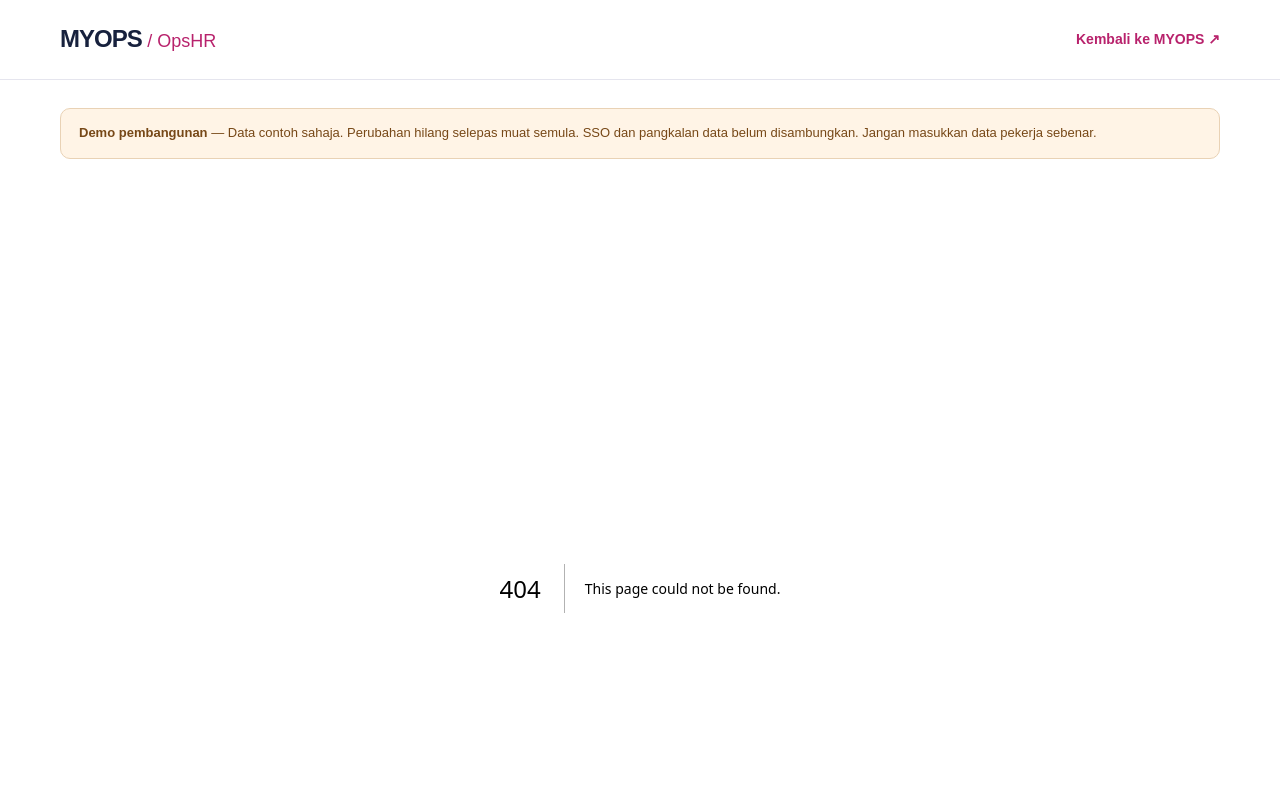
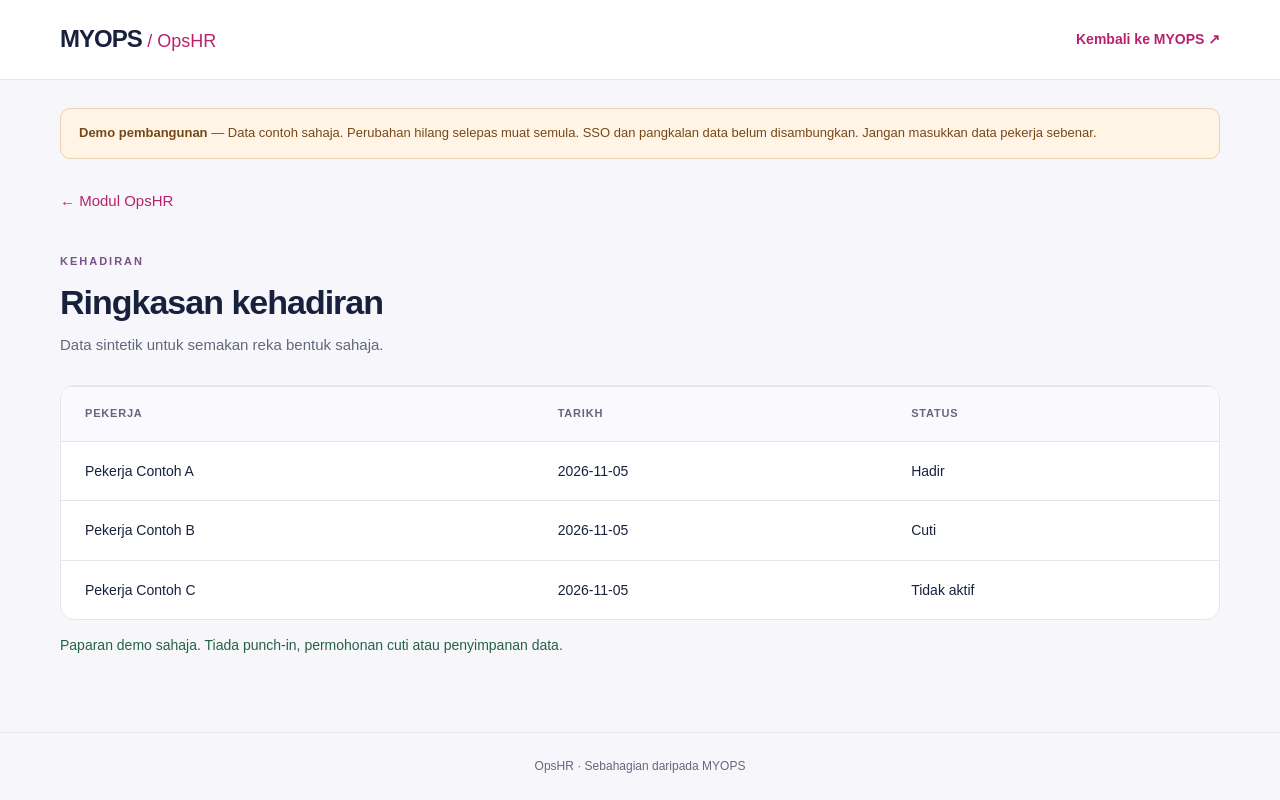
Before and after one commit to niz262025-hub/OPSHR, a Next.js app: page /attendance in a window 1280 px wide. Before the commit this address had no page. Shown: the top 800 px of the page. Built offline with nearby package versions, Linux system fonts and the light colour scheme.

Commit message:
feat(opshr): add synthetic attendance overview page

```diff
--- /dev/null
+++ b/app/attendance/page.tsx
@@ -0,0 +1,43 @@
+import Link from "next/link";
+import { sampleEmployees } from "../../lib/employees";
+
+const demoAttendance = [
+  { employeeId: "demo-1", date: "2026-11-05", status: "Hadir" },
+  { employeeId: "demo-2", date: "2026-11-05", status: "Cuti" },
+  { employeeId: "demo-3", date: "2026-11-05", status: "Tidak aktif" },
+];
+
+export default function AttendancePage() {
+  return (
+    <>
+      <Link href="/">← Modul OpsHR</Link>
+      <div className="page-heading">
+        <div>
+          <div className="eyebrow">KEHADIRAN</div>
+          <h1>Ringkasan kehadiran</h1>
+          <p>Data sintetik untuk semakan reka bentuk sahaja.</p>
+        </div>
+      </div>
+      <section className="directory" aria-label="Ringkasan kehadiran demo">
+        <div className="table-scroll">
+          <table>
+            <thead><tr><th scope="col">Pekerja</th><th scope="col">Tarikh</th><th scope="col">Status</th></tr></thead>
+            <tbody>
+              {demoAttendance.map((record) => {
+                const employee = sampleEmployees.find((row) => row.id === record.employeeId);
+                return (
+                  <tr key={record.employeeId}>
+                    <td>{employee?.name ?? "Rekod demo"}</td>
+                    <td>{record.date}</td>
+                    <td>{record.status}</td>
+                  </tr>
+                );
+              })}
+            </tbody>
+          </table>
+        </div>
+      </section>
+      <p className="message">Paparan demo sahaja. Tiada punch-in, permohonan cuti atau penyimpanan data.</p>
+    </>
+  );
+}
```
